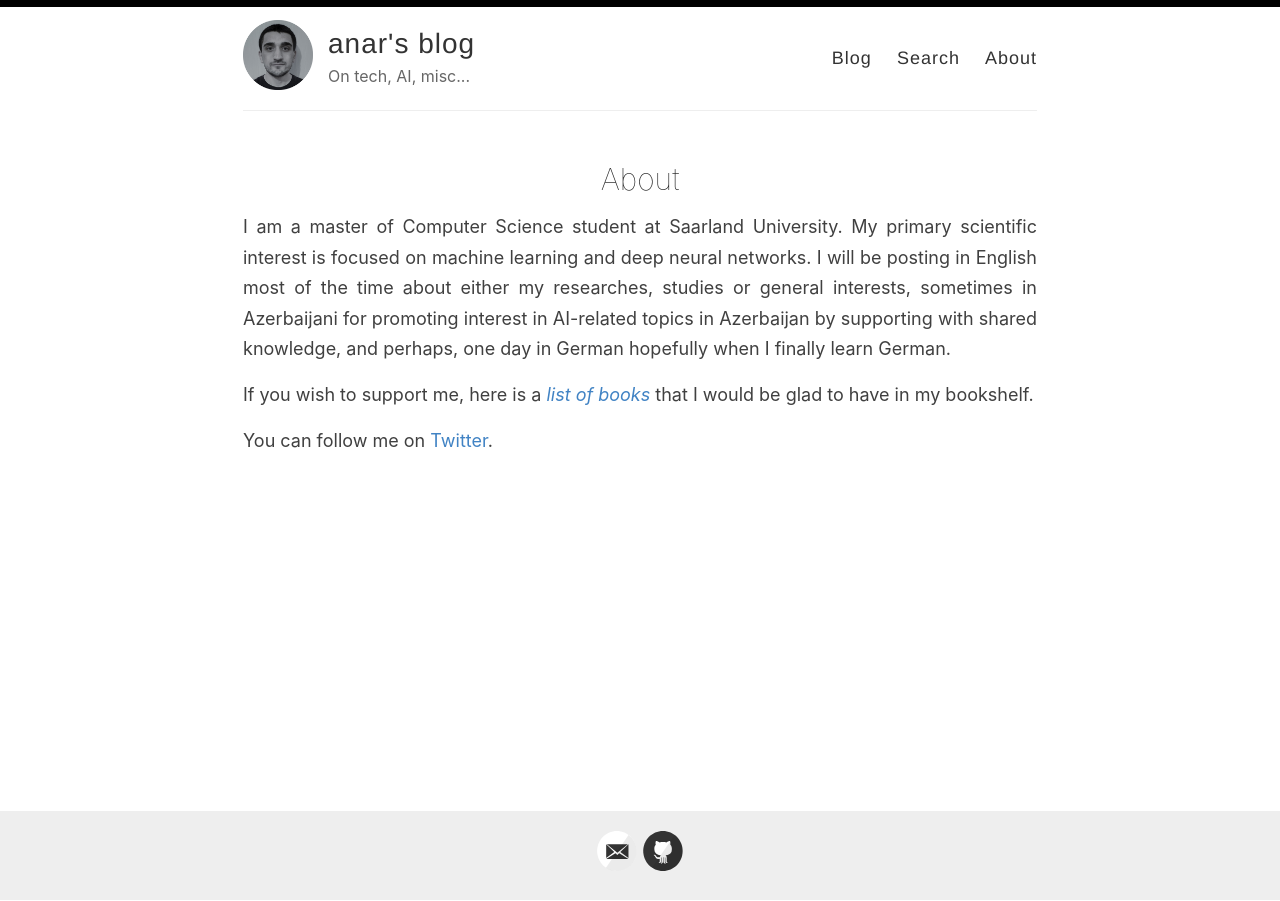
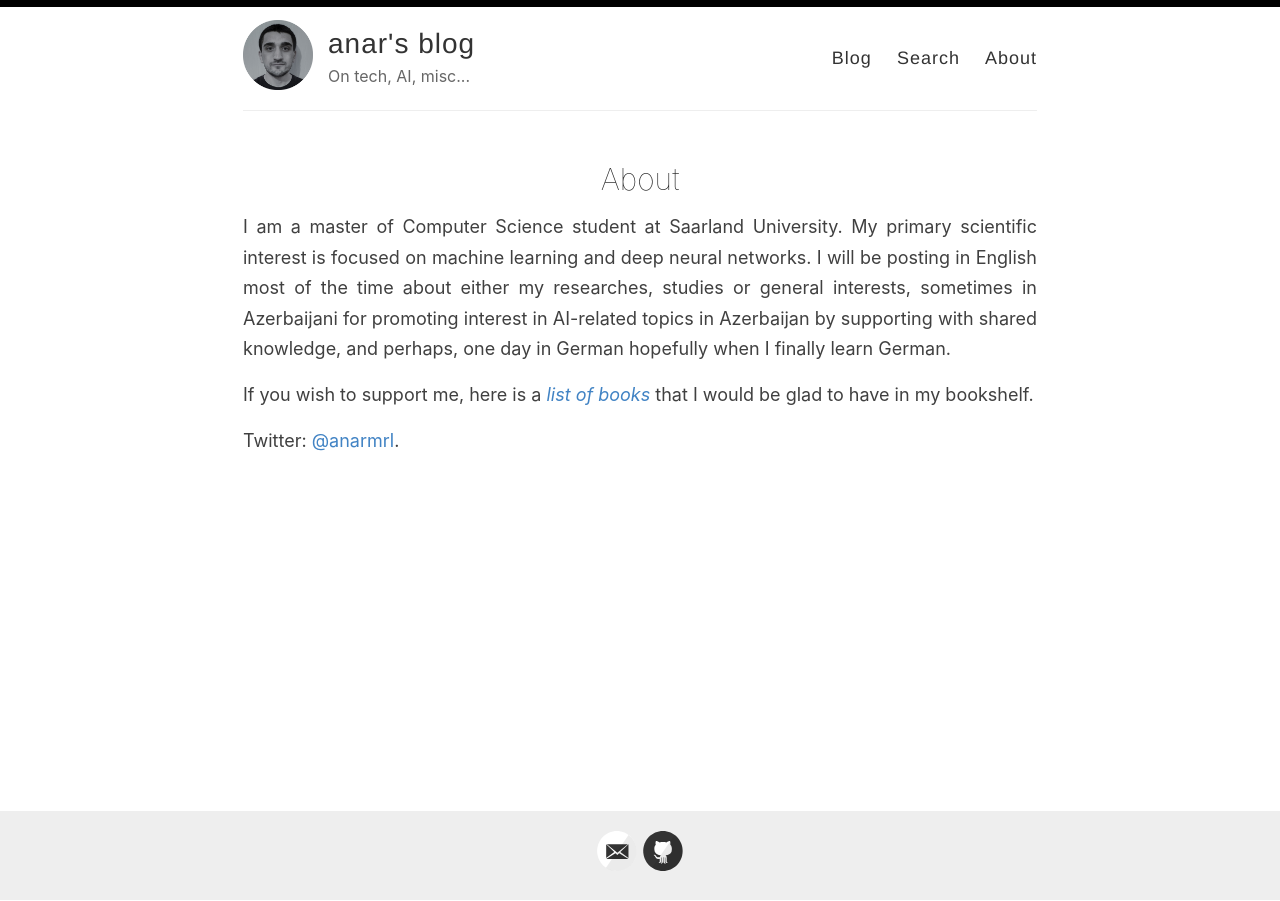
Before and after one commit to anaramirli/anaramirli.github.io, a Jekyll site: the page built from _pages/about.md, in a window 1280 px wide. Built offline with Jekyll 4.4.1, drawn with Linux system fonts in a browser that asks for light colours.

Commit message:
Update about.md

```diff
--- a/_pages/about.md
+++ b/_pages/about.md
@@ -8,4 +8,4 @@ I am a master of Computer Science student at Saarland University. My primary sci
 
 If you wish to support me, here is a [*list of books*](https://www.amazon.de/hz/wishlist/ls/3A09NI0TVEM82?ref_=wl_share) that I would be glad to have in my bookshelf.
 
-You can follow me on [Twitter](https://twitter.com/anaramirli).
+Twitter: [@anarmrl](https://twitter.com/anaramirli).
```
